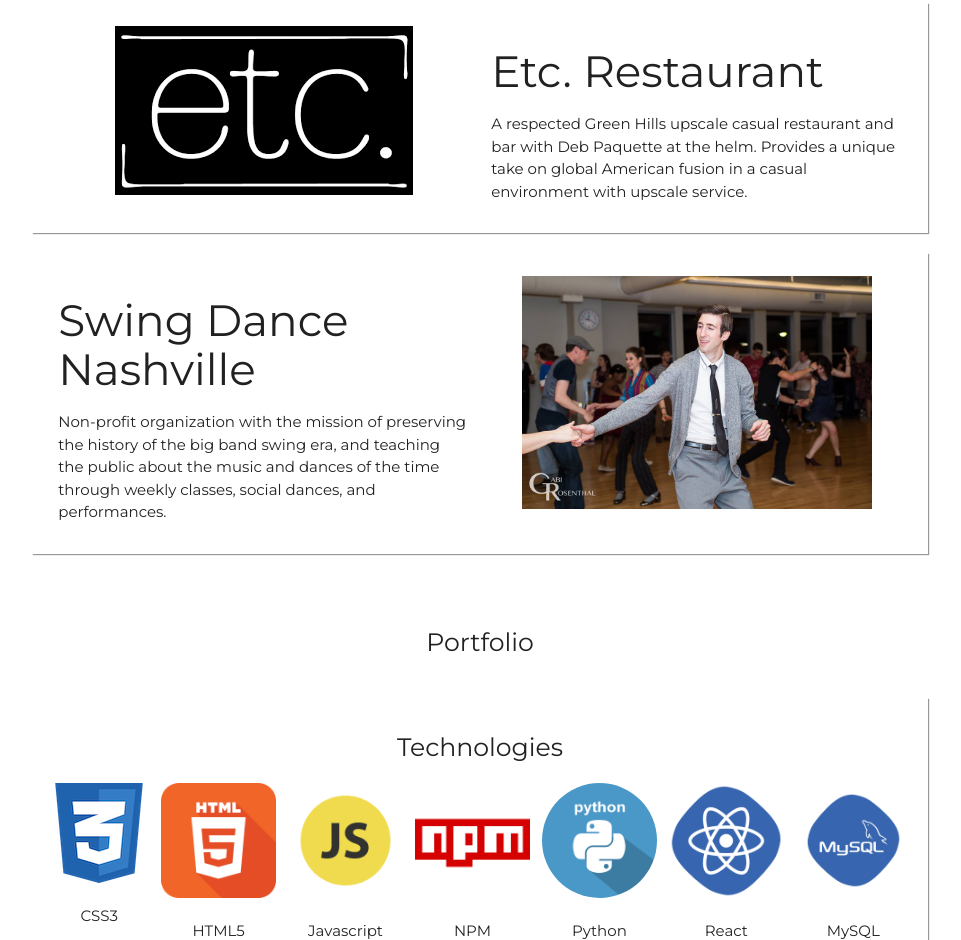
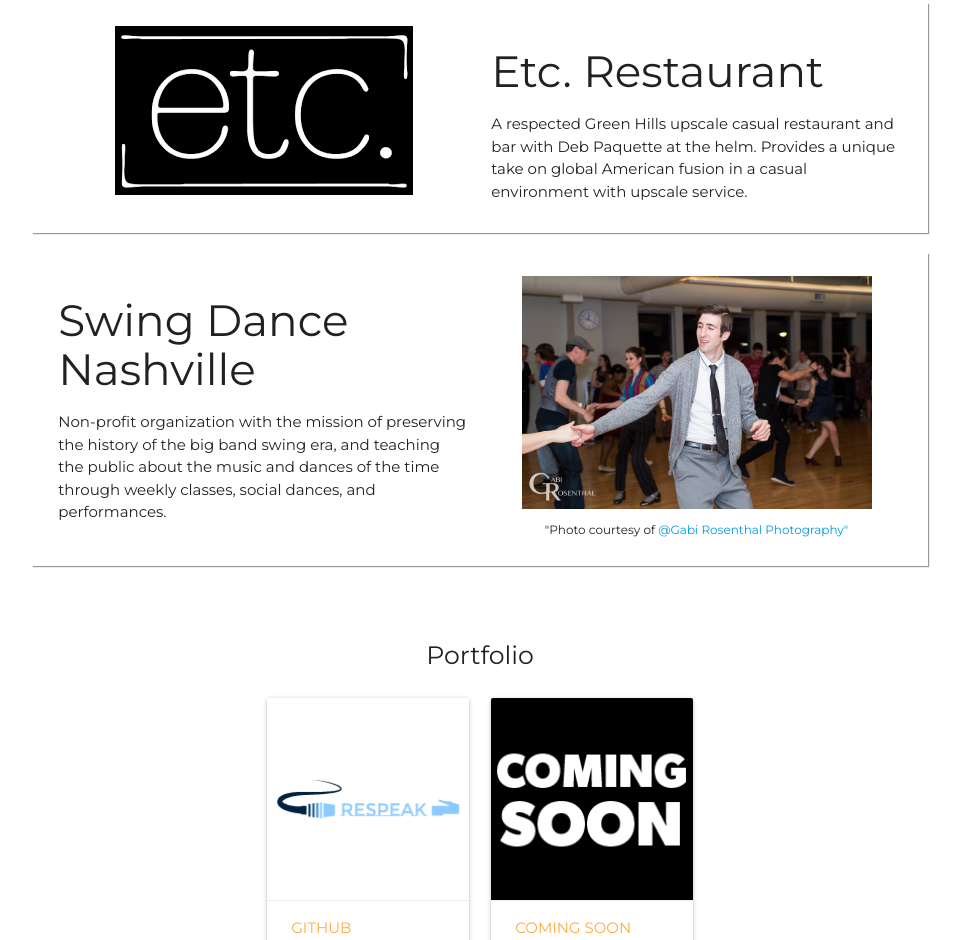
Before and after one commit to Nolan-Little/portfolio-site, a plain HTML site: page index.html in a window 1280 px wide. Shown: the part 1860-2800 px from the top of the page, without its empty margins (160-1121 px from the left). Drawn offline with nearby package versions, Linux system fonts and the light colour scheme; a web font is replaced by a local one.

Commit message:
portfolio section

```diff
--- a/index.html
+++ b/index.html
@@ -107,6 +107,7 @@
         </div>
         <div class="col s12 m6">
           <img src="images/dancephoto.jpg" alt="Nolan Little Dancing" class="experience--logo">
+          <p class="photo-cred">"Photo courtesy of <a href="http://www.gabirosenthal.co">@Gabi Rosenthal Photography"</a></p>
         </div>
       </div>
     </section>
@@ -115,6 +116,31 @@
     <section class="container row scrollspy" id="portfolio">
       <div class="col s12">
         <h2 class="flow-text content__section--header">Portfolio</h2>
+        <div class="project-container row">
+
+          <div class="col s12 m3 offset-m3">
+            <div class="card">
+              <div class="card-image">
+                <img src="images/ReSpeakLogo.png">
+              </div>
+              <div class="card-action">
+                <a href="https://github.com/Nolan-Little/ReSpeak">Github Repository</a>
+              </div>
+            </div>
+          </div>
+
+          <div class="col s12 m3">
+            <div class="card">
+              <div class="card-image">
+                <img src="images/comingsoon.png">
+              </div>
+              <div class="card-action">
+                <a disabled href="#portfolio">Coming Soon</a>
+              </div>
+            </div>
+          </div>
+
+        </div>
       </div>
     </section>
 
--- a/main.css
+++ b/main.css
@@ -65,6 +65,11 @@ li>a.contact--icon {
   padding-right: .2rem;
 }
 
+.photo-cred {
+  font-size: .8rem;
+  text-align: center;
+}
+
 
 
 /* large screen queries------------------------------------------- */
@@ -86,6 +91,11 @@ li>a.contact--icon {
     font-size: 3rem;
     padding: 1rem;
   }
+
+  div.card-image>img{
+    min-height: 160px;
+    height: auto;
+  }
 }
 
 @media screen and (min-width: 1080px) {
```
Also changed, not shown: images/ReSpeakLogo.png (added), images/ReSpeakScreenGrab.png (added), images/comingsoon.png (added).
